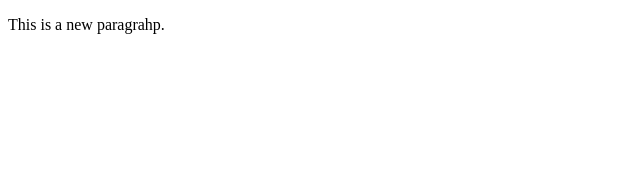
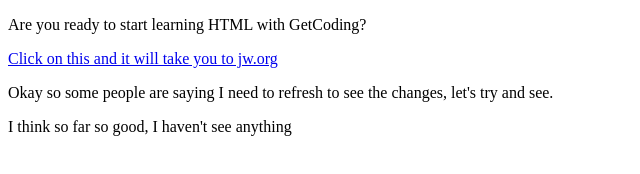
Before and after one commit to Konadu-Akwasi-Akuoko/GetCoding, a plain HTML site: page index.html in a window 1280 px wide. Shown: the whole page, without its empty margins (0-640 px from the left). Drawn offline with Linux system fonts and the light colour scheme.

Commit message:
Book Switch To: HTML, CSS, JS quickstart guide

```diff
--- a/index.html
+++ b/index.html
@@ -1,13 +1,14 @@
 <!DOCTYPE html>
-  <html lang="en" dir="ltr">
-
+<html lang="en" dir="ltr">
   <head>
-    <meta charset="utf-8">
-    <title> Get Coding Learn HTML and CSS plus JavaScript </title>
+    <meta charset="utf-8" />
+    <title>Get Coding Learn HTML and CSS plus JavaScript</title>
   </head>
 
   <body>
-<p>This is a new paragrahp.</p>
+    <p>Are you ready to start learning HTML with GetCoding?</p>
+    <p><a href="https://www.jw.org/en/">Click on this and it will take you to jw.org</a></p>
+    <p>Okay so some people are saying I need to refresh to see the changes, let's try and see.</p>
+    <p>I think so far so good, I haven't see anything</p>
   </body>
-
-  </html>
+</html>
```
